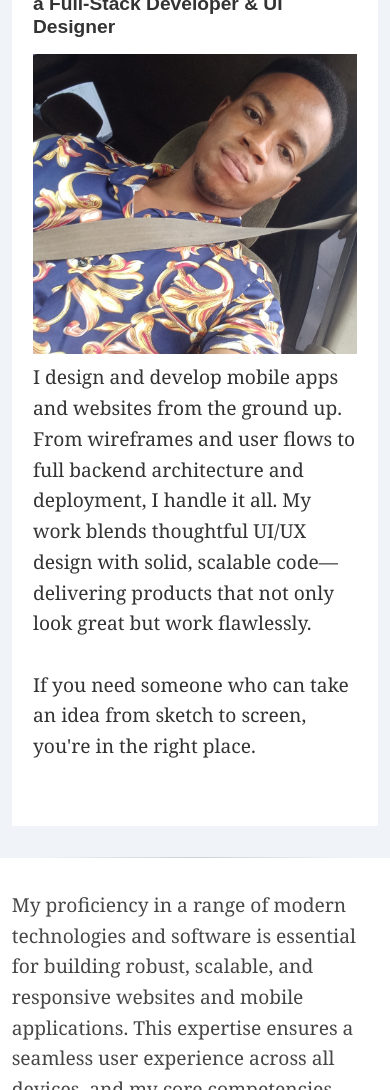
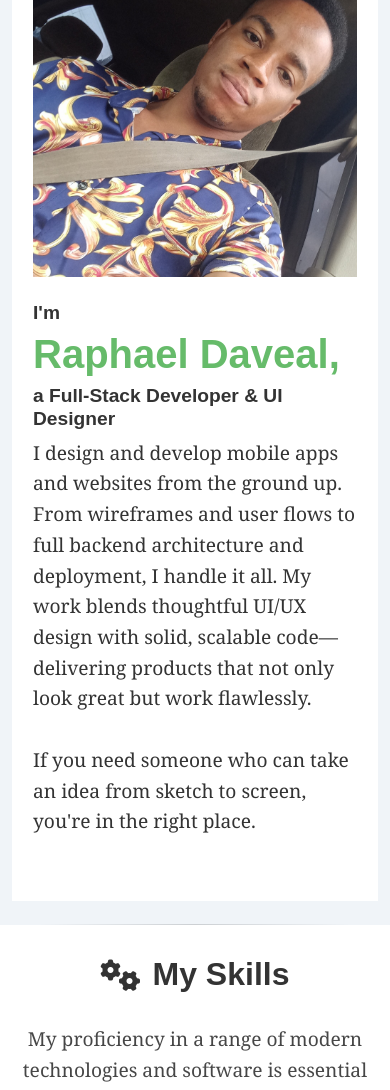
Before and after one commit to Daveralphy/daveal_e_portfolio, a plain HTML site: page index.html in a window 390 px wide. Shown: the part 661-1751 px from the top of the page. Drawn offline with Linux system fonts and the light colour scheme.

Commit message:
Improvements

```diff
--- a/index.html
+++ b/index.html
@@ -5,6 +5,7 @@
     <meta name="viewport" content="width=device-width, initial-scale=1.0">
     <title>Daveal - Full Stack Developer</title>
     <link rel="stylesheet" href="style.css">
+    <link rel="stylesheet" href="https://cdnjs.cloudflare.com/ajax/libs/font-awesome/6.5.1/css/all.min.css" integrity="sha512-DTOQO9RWCH3ppGqcWaEA1BIZOC6xxalwEsw9c2QQeAIftl+Vegovlnee1c9QX4TctnWMn13TZye+giMm8e2LwA==" crossorigin="anonymous" referrerpolicy="no-referrer" />
     <link rel="icon" type="image/jpeg" href="images/logo-fornow.jpg">
 </head>
 <body>
@@ -36,11 +37,12 @@
             </div>
         </section>
         <section id="about">
+            <h2><i class="fas fa-user"></i> About Me</h2>
             <div class="hero">
                 <div class="hero-text">
                     <h1>
                         <div class="hero-main-heading">
-                            <span class="hero-intro">Hi! I'm</span>
+                            <span class="hero-intro">I'm</span>
                             <span class="hero-name">Raphael Daveal,</span>
                             <span class="hero-title">a Full-Stack Developer & UI Designer</span>
                         </div>
@@ -55,6 +57,7 @@
 
 
         <section id="skills">
+            <h2><i class="fas fa-cogs"></i> My Skills</h2>
             <p class="skills-intro">My proficiency in a range of modern technologies and software is essential for building robust, scalable, and responsive websites and mobile applications. This expertise ensures a seamless user experience across all devices, and my core competencies include:</p>
             <div class="skills-container">
                 <!-- Figma -->
@@ -121,6 +124,7 @@
         </section>
 
         <section id="projects">
+            <h2><i class="fas fa-project-diagram"></i> My Projects</h2>
             <p class="skills-intro">I love bringing ideas to life through code. Here are some of the projects I've worked on, showcasing my skills in both front-end and back-end development. Each one was a unique challenge that I enjoyed tackling.</p>
             <div class="projects-grid">
                 <!-- AI Chatbot Project -->
@@ -205,6 +209,7 @@
         </section>
 
         <section id="experience">
+            <h2><i class="fas fa-briefcase"></i> My Experience</h2>
             <p class="skills-intro">Throughout my career, I've had the opportunity to work in diverse roles that have shaped my skills as a developer. Here's a look at my professional journey and the key contributions I've made along the way.</p>
             <div class="experience-timeline">
                 <!-- Nexora Technologies -->
@@ -241,6 +246,7 @@
         </section>
 
         <section id="testimonials">
+            <h2><i class="fas fa-comments"></i> Testimonials</h2>
             <p class="skills-intro">I believe that strong collaboration leads to great results. Here’s what some of my colleagues and clients have to say about working with me.</p>
             <div class="testimonials-grid">
                 <div class="testimonial-card">
@@ -268,6 +274,7 @@
         </section>
 
         <section id="contact">
+            <h2><i class="fas fa-envelope"></i> Get In Touch</h2>
             <p class="skills-intro">I'm currently open to new opportunities and would love to hear from you. Whether you have a question or just want to say hi, feel free to reach out!</p>
             <a href="mailto:your.email@example.com" class="cta-button">Email Me</a>
             <!-- Note: You will need to re-add the Font Awesome link if you want to keep these social icons -->
--- a/style.css
+++ b/style.css
@@ -32,7 +32,18 @@ body {
 h1, h2, h3 {
     font-family: var(--heading-font);
     color: var(--accent-color);
-    margin-bottom: 1rem;
+}
+
+/* Section Titles */
+section h2 {
+    color: var(--text-color);
+    font-weight: 700; /* Bold */
+    font-size: 2.5rem;
+    display: flex;
+    align-items: center;
+    justify-content: center;
+    gap: 0.75rem; /* Space between icon and text */
+    margin-bottom: 2rem;
 }
 
 /* Header and Navigation */
@@ -621,9 +632,27 @@ footer {
         display: block; /* Show the button on smaller screens */
     }
 
-    /* Left-align text content within sections on mobile for better readability */
     section {
+        /* Reduce vertical space between sections on mobile */
+        padding: 1.5rem 3%;
+    }
+
+    /* On mobile, only the about section is left-aligned */
+    #about {
         text-align: left;
+    }
+
+    section h2 {
+        font-size: 2rem;
+        margin-bottom: 1.5rem; /* Reduce space below titles on mobile */
+    }
+
+    #about h2 {
+        justify-content: flex-start;
+    }
+
+    .skills-intro {
+        margin-bottom: 1.5rem; /* Reduce space below intro paragraphs */
     }
 
     .hero {
@@ -639,6 +668,7 @@ footer {
     .hero-text h1 {
         /* Reduce space below heading on mobile */
         margin-bottom: 0.5rem;
+        order: 2; /* Move heading to be the second item */
     }
 
     .hero-main-heading {
@@ -663,14 +693,12 @@ footer {
         background-size: cover;
         background-position: center;
         min-height: 300px;
-        margin: 0.5rem 0; /* Further reduce vertical margin */
+        margin-bottom: 1.5rem; /* Add space below the image */
+        order: 1; /* Move image to be the first item */
     }
 
-    .skill-card {
-        /* Left-align content within the card on mobile */
-        align-items: flex-start;
-        padding: 1.5rem;
-        text-align: left;
+    .hero-text p {
+        order: 3; /* Ensure the paragraph is the third item */
     }
 
     .projects-grid {
```
